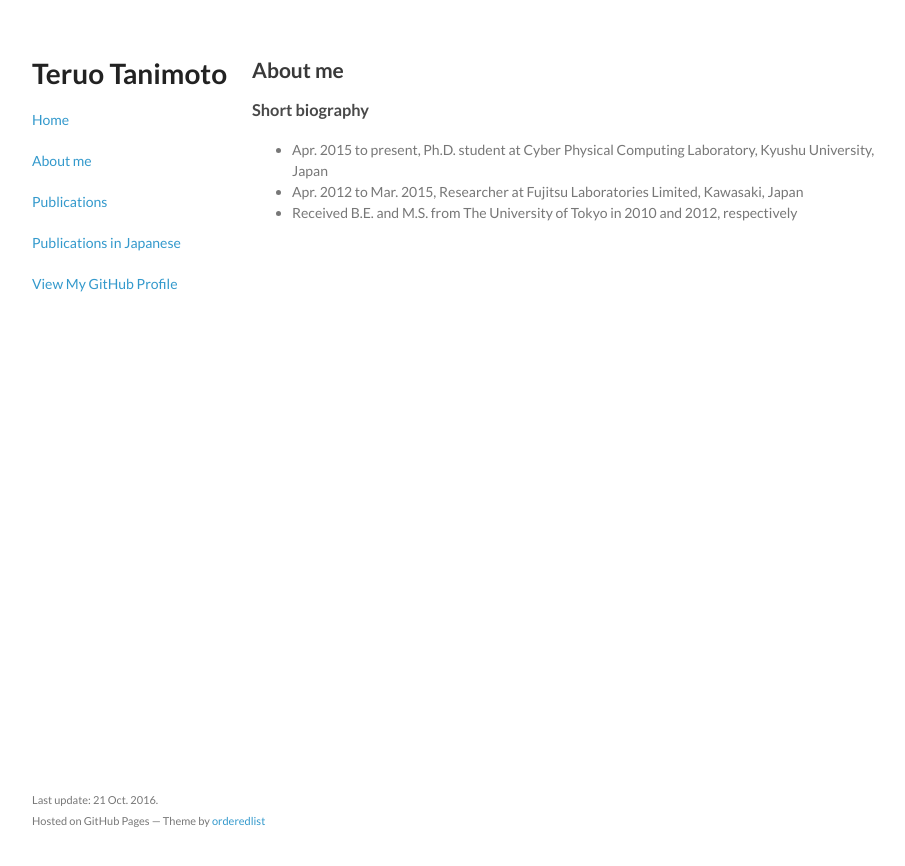
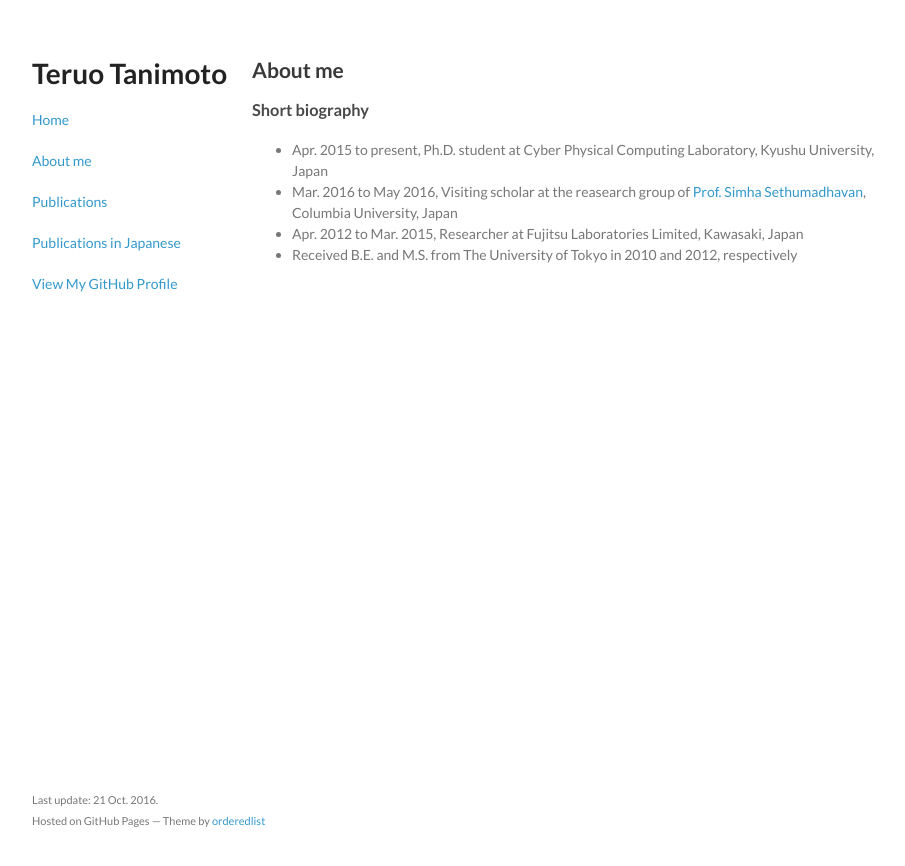
Before and after one commit to teruo41/teruo41.github.io, a Jekyll site: the page built from aboutme.md, in a window 1280 px wide. Shown: the top 866 px of the page, without its empty margins (178-1083 px from the left). Built offline with Jekyll 4.4.1, drawn with Linux system fonts in a browser that asks for light colours.

Commit message:
Added visiting Columbia University

```diff
--- a/aboutme.md
+++ b/aboutme.md
@@ -7,5 +7,6 @@ title: About me
 
 ### Short biography
 + Apr. 2015 to present, Ph.D. student at Cyber Physical Computing Laboratory, Kyushu University, Japan
++ Mar. 2016 to May 2016, Visiting scholar at the reasearch group of [Prof. Simha Sethumadhavan](http://www.cs.columbia.edu/~simha/), Columbia University, Japan
 + Apr. 2012 to Mar. 2015, Researcher at Fujitsu Laboratories Limited, Kawasaki, Japan
 + Received B.E. and M.S. from The University of Tokyo in 2010 and 2012, respectively
```
